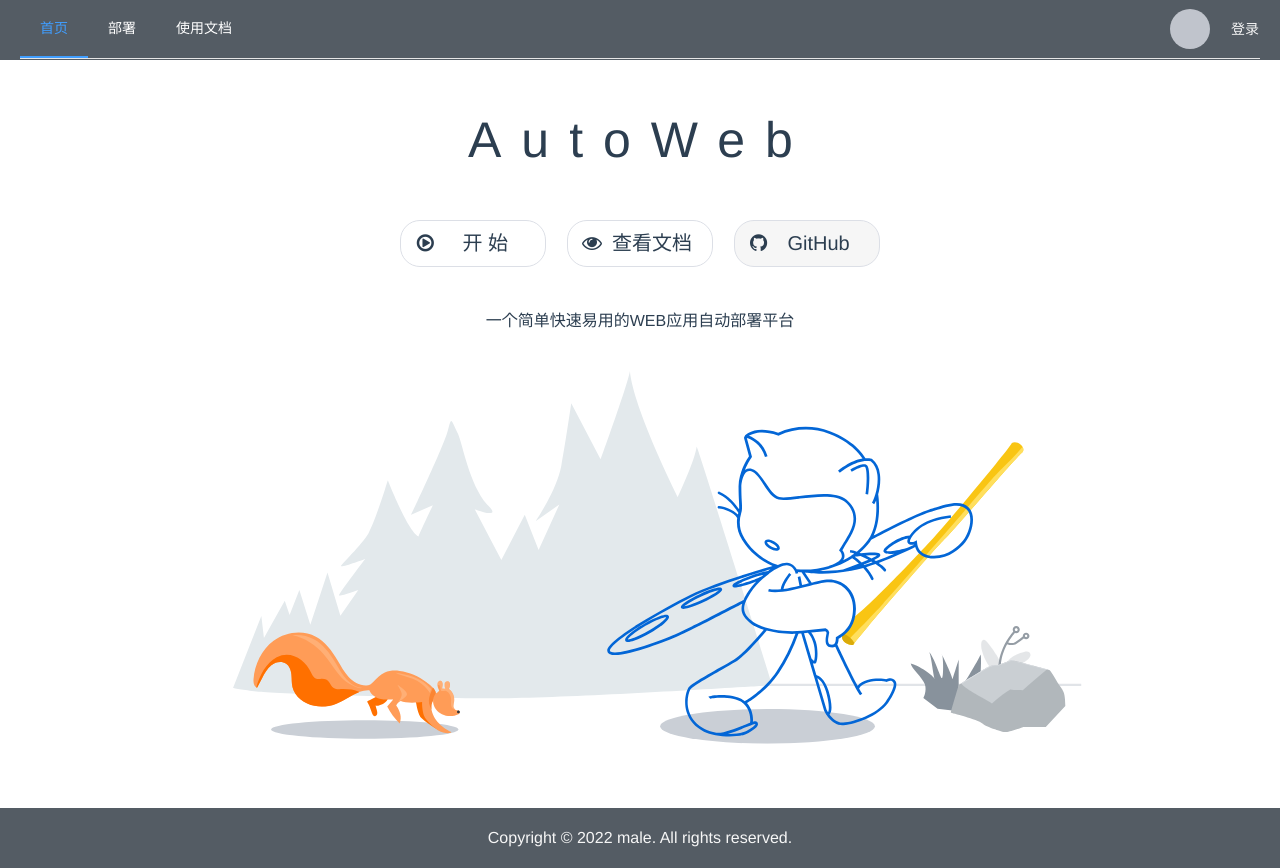
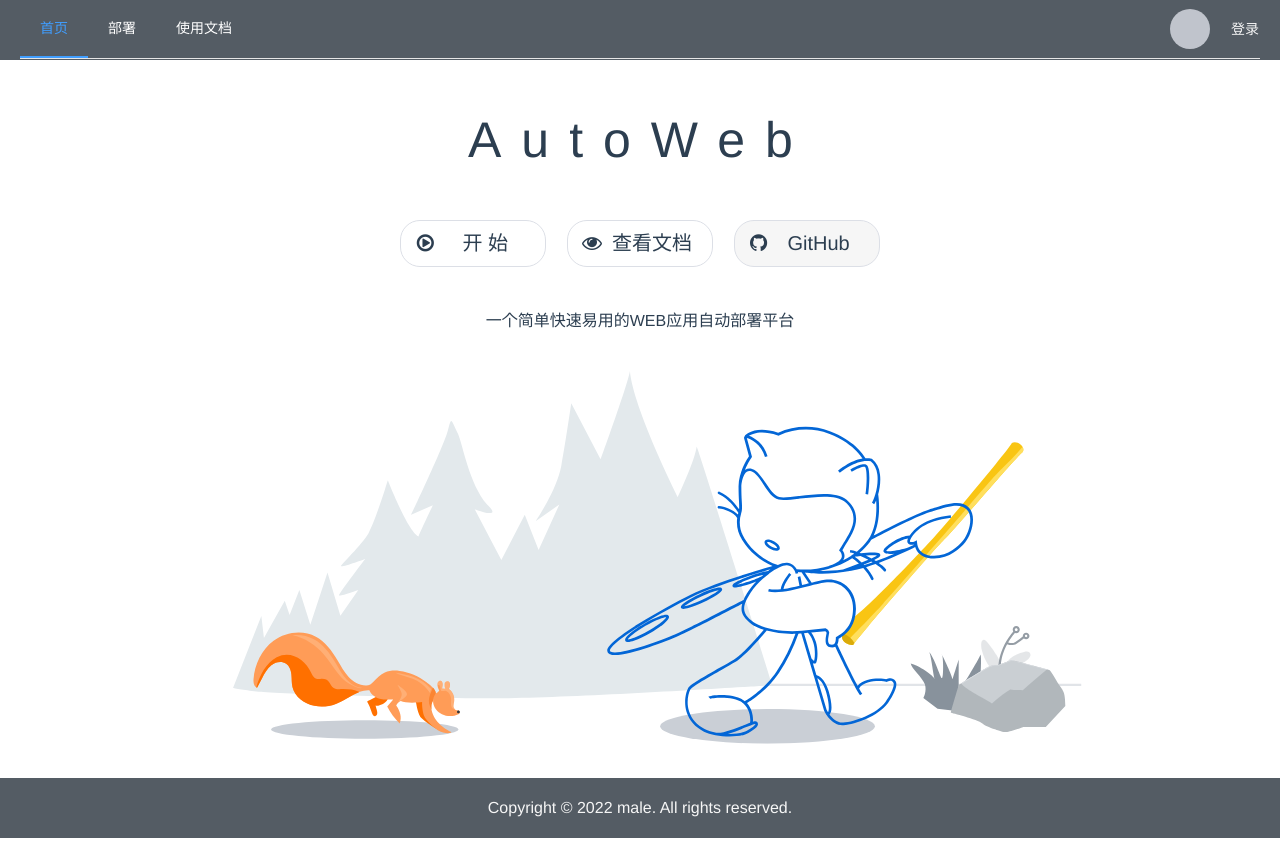
Before and after one commit to git-czy/AutoWeb-front-end, a Vue app: page /home in a window 1280 px wide. After the commit the page ends 838 px from the top, so only its background shows below. Built offline with nearby package versions, Linux system fonts and the light colour scheme.

Commit message:
页脚固定底部

```diff
--- a/src/layout/index.vue
+++ b/src/layout/index.vue
@@ -1,6 +1,7 @@
 <template>
+  <div class="index">
   <el-container>
-    <el-header>
+    <el-header  class="header-parent-class">
       <el-row>
         <el-col :span="22">
           <el-menu
@@ -27,15 +28,16 @@
         </el-col>
       </el-row>
     </el-header>
-    <el-main class="main">
+    <el-main class="main-parent-class">
       <router-view></router-view>
     </el-main>
-    <el-footer>
+    <el-footer class="footer-div">
       <!--      <slot name="footer">-->
       <!--      </slot>-->
       Copyright © 2022 male. All rights reserved.
     </el-footer>
   </el-container>
+  </div>
 </template>
 
 <script setup>
@@ -79,10 +81,16 @@
   padding: 0;
 }
 
-.main {
+.el-container {
+  min-height: 100vh;
+}
+
+.main-parent-class {
   display: flex;
   justify-content: center;
   padding-bottom: 30px;
+  height: 100%;
+  overflow: hidden
 }
 
 .el-header, .el-footer {
@@ -94,6 +102,9 @@
 
 .el-footer{
   margin-bottom: 0;
+  width: 100%;
+  align-items: center;
+
 }
 
 .user-part {
```
